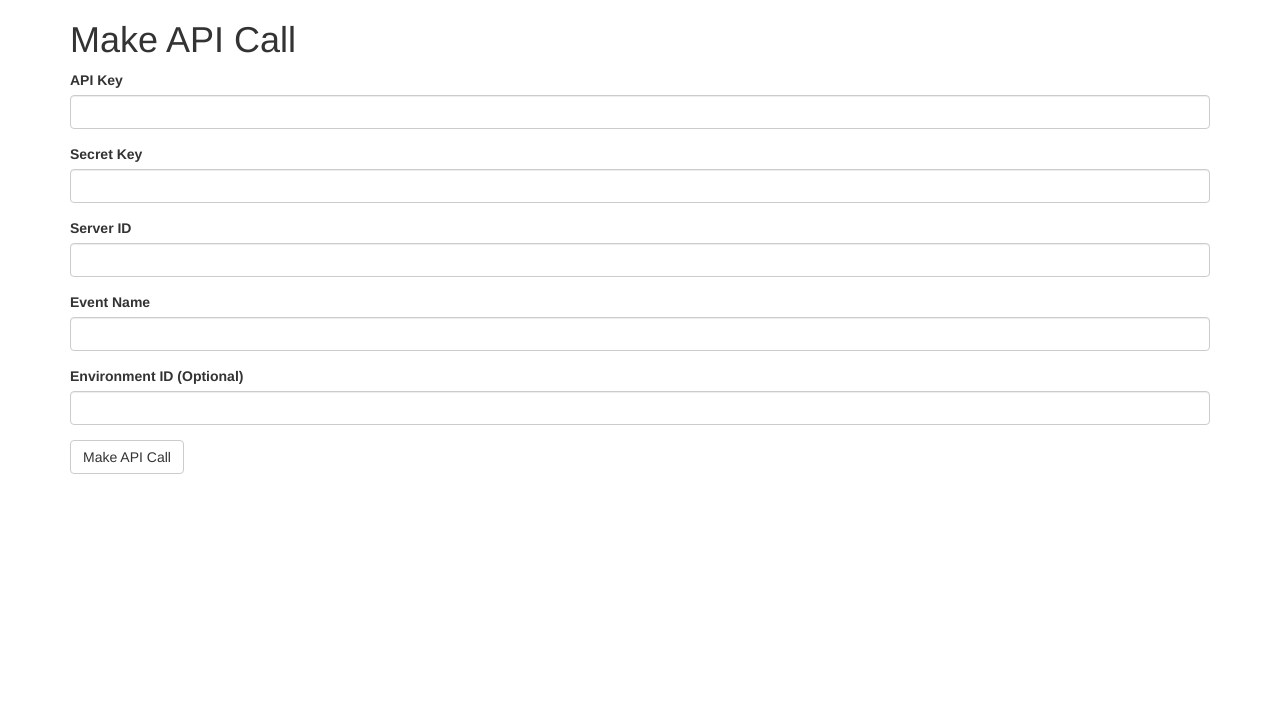
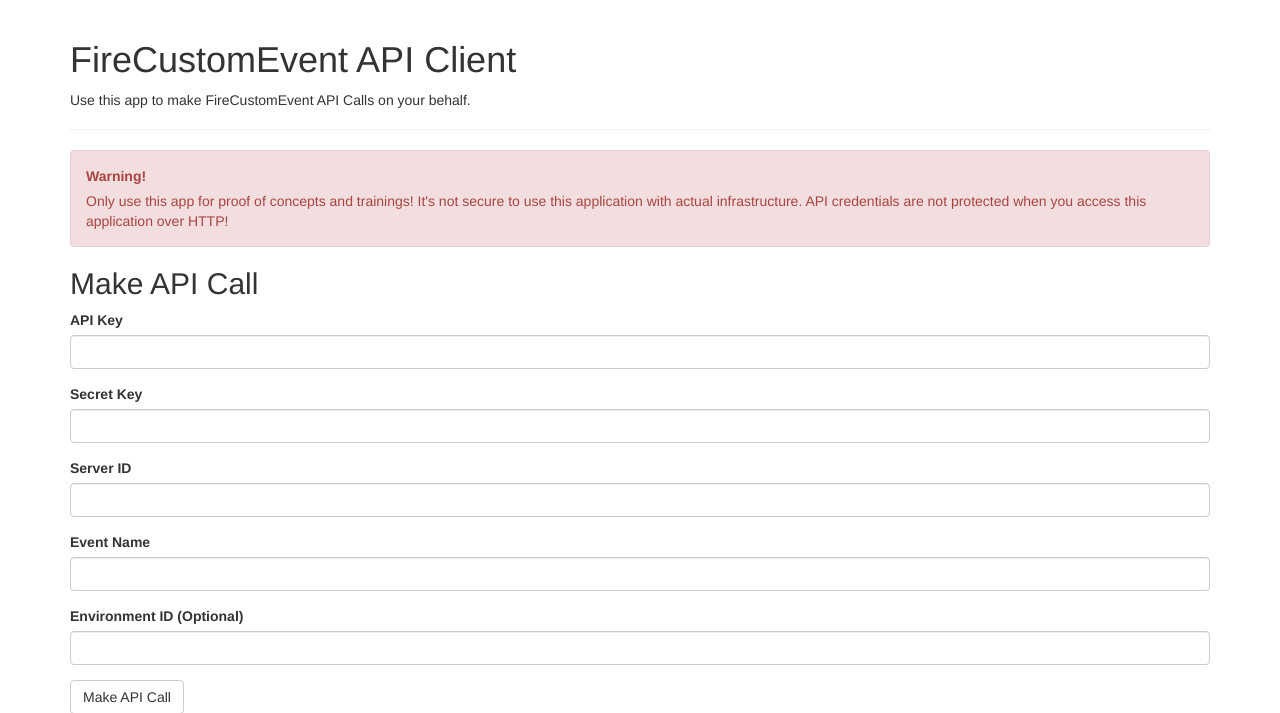
Before and after one commit to scalr-tutorials/scalr-api-explorer, a Flask app: page / in a window 1280 px wide. Shown: the top 713 px of the page. Run offline with Flask 2, Linux system fonts and the light colour scheme; some libraries are stand-ins or nearby versions.

Commit message:
Add some styling, a warning, and a favicon.

```diff
--- a/templates/home.html
+++ b/templates/home.html
@@ -1,11 +1,42 @@
 {% extends "bootstrap/base.html" %}
 {% import "bootstrap/wtf.html" as wtf %}
+
+{% block head %}
+{{super()}}
+<link type="image/x-icon" href="/static/favicon.ico" rel="shortcut icon" />
+{% endblock head %}
 
 {% block title %}FireCustomEvent API Client{% endblock %}
 
 {% block content %}
 <div class="container">
-  <h1>Make API Call</h1>
+  <div class="page-header">
+    <h1>FireCustomEvent API Client</h1>
+    <p>Use this app to make FireCustomEvent API Calls on your behalf.</p>
+  </div>
+
+  <div class="alert alert-danger">
+    <p><strong>Warning!</strong></p>
+    <p>
+      Only use this app for proof of concepts and trainings!
+      It's not secure to use this application with actual infrastructure.
+      API credentials are not protected when you access this application over HTTP!
+    </p>
+  </div>
+
+  {% if code %}
+  <div class="container-fluid">
+    <div class="row">
+      <h2>API Call Results</h2>
+      <h3>Status Code</h3>
+      <pre>{{ code }}</pre>
+      <h3>Response Body</h3>
+      <pre>{{ body }}</pre>
+    </div>
+  </div>
+  {% endif %}
+
+  <h2>Make API Call</h2>
   <div class="container-fluid">
     <div class="row">
       <form class="form" method="post" role="form">
@@ -24,17 +55,5 @@
       </form>
     </div>
   </div>
-
-  {% if code %}
-  <div class="container-fluid">
-    <div class="row">
-      <h1>API Call Results</h1>
-      <h2>Status Code</h2>
-      <pre>{{ code }}</pre>
-      <h2>Response Body</h2>
-      <pre>{{ body }}</pre>
-    </div>
-  </div>
-  {% endif %}
 </div>
 {% endblock %}
```
Also changed, not shown: static/favicon.ico (added).
